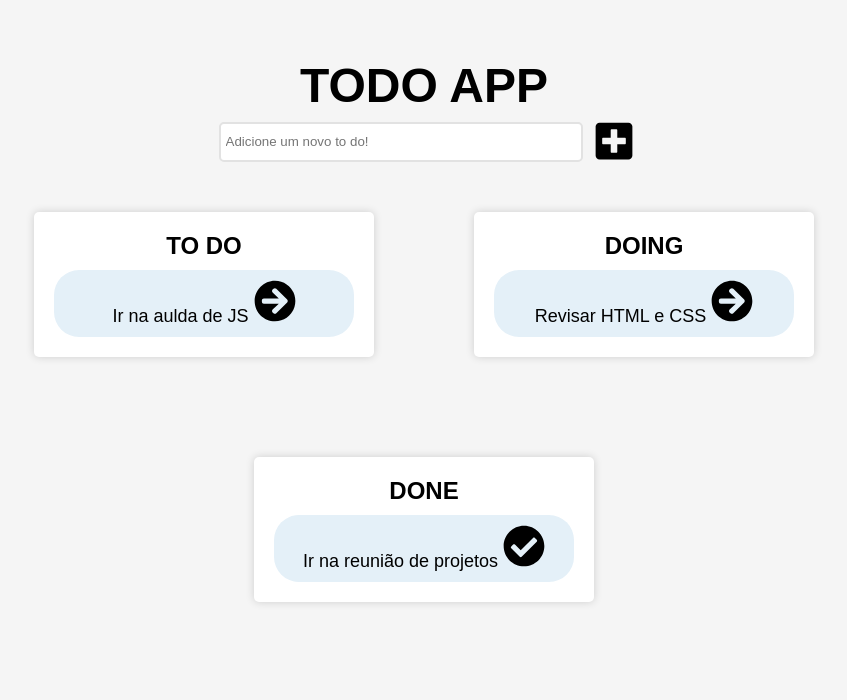
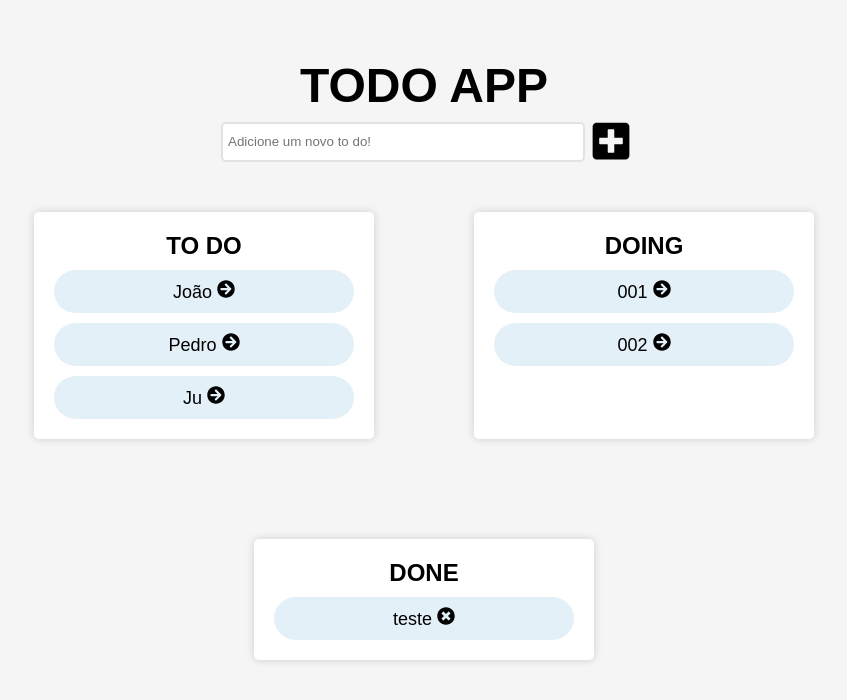
Before and after one commit to JVitorRetucci/r-todolist-frontend, a React (Create React App) app: page / in a window 1280 px wide. Shown: the top 700 px of the page, without its empty margins (216-1063 px from the left). Built offline with nearby package versions, Linux system fonts and the light colour scheme.

Commit message:
Renderizar listas

```diff
--- a/src/components/cards/cards.js
+++ b/src/components/cards/cards.js
@@ -1,10 +1,12 @@
 import React, { Component } from 'react';
-import { FaArrowCircleRight, FaCheckCircle } from 'react-icons/fa';
+import { FaArrowCircleRight, FaTimesCircle } from 'react-icons/fa';
 import './styles.css';
 
 export default class Cards extends Component{
     state = {
-        todo: [],
+            todo: ["João", "Pedro", "Ju"],
+            doing: ["001", "002"],
+            done: ["teste"]
     }
 
     render(){
@@ -13,19 +15,25 @@ export default class Cards extends Component{
                 <div className="card">
                     <h2>To Do</h2>
                     <ul id="todos">
-                        <li className="items">Ir na aulda de JS<button><FaArrowCircleRight className="icon" /></button></li>
+                        {this.state.todo.map((item, index) => (
+                            <li key={index} className="items">{item}<button><FaArrowCircleRight className="icon" /></button></li>
+                        ))}
                     </ul>
                 </div>
                 <div className="card">
                     <h2>Doing</h2>
                     <ul id="doing">
-                        <li className="items">Revisar HTML e CSS<button><FaArrowCircleRight className="icon" /></button></li>
+                        {this.state.doing.map((item, index) => (
+                            <li key={index} className="items">{item}<button><FaArrowCircleRight className="icon" /></button></li>
+                        ))}
                     </ul>
                 </div>
                 <div className="card">
                     <h2>Done</h2>
                     <ul id="done">
-                        <li className="items">Ir na reunião de projetos<button><FaCheckCircle className="icon" /></button></li>
+                        {this.state.done.map((item, index) => (
+                            <li key={index} className="items">{item}<button><FaTimesCircle className="icon" /></button></li>
+                        ))}
                     </ul>
                 </div>
             </div>
--- a/src/components/cards/styles.css
+++ b/src/components/cards/styles.css
@@ -34,6 +34,12 @@
 
 .icon{
     margin-left: 5px;
+    font-size: 18px;
+}
+
+button{
+    height: auto;
+    width: auto;
 }
 
 button:hover{
--- a/src/components/input/input.js
+++ b/src/components/input/input.js
@@ -7,7 +7,7 @@ export default class Input extends Component{
         return(
             <div className="busca">
                 <input type="text" className="input" placeholder="Adicione um novo to do!" />
-                <button type="button" className="add"><FaPlusSquare className="icon" /></button>
+                <button type="button" onClick={this.addItem}><FaPlusSquare className="icone" /></button>
             </div>
         )
     }
--- a/src/components/input/styles.css
+++ b/src/components/input/styles.css
@@ -18,17 +18,16 @@
 }
 
 button{
-    line-height: 100%;
-    font-size: 100%;
     border: 0;
     background: none;
     outline: 0;
+    text-align: center;
 }
 
 .busca button:hover{
     cursor: pointer;
 }
 
-.icon{
+.icone{
     font-size: 42px;
 }
```
